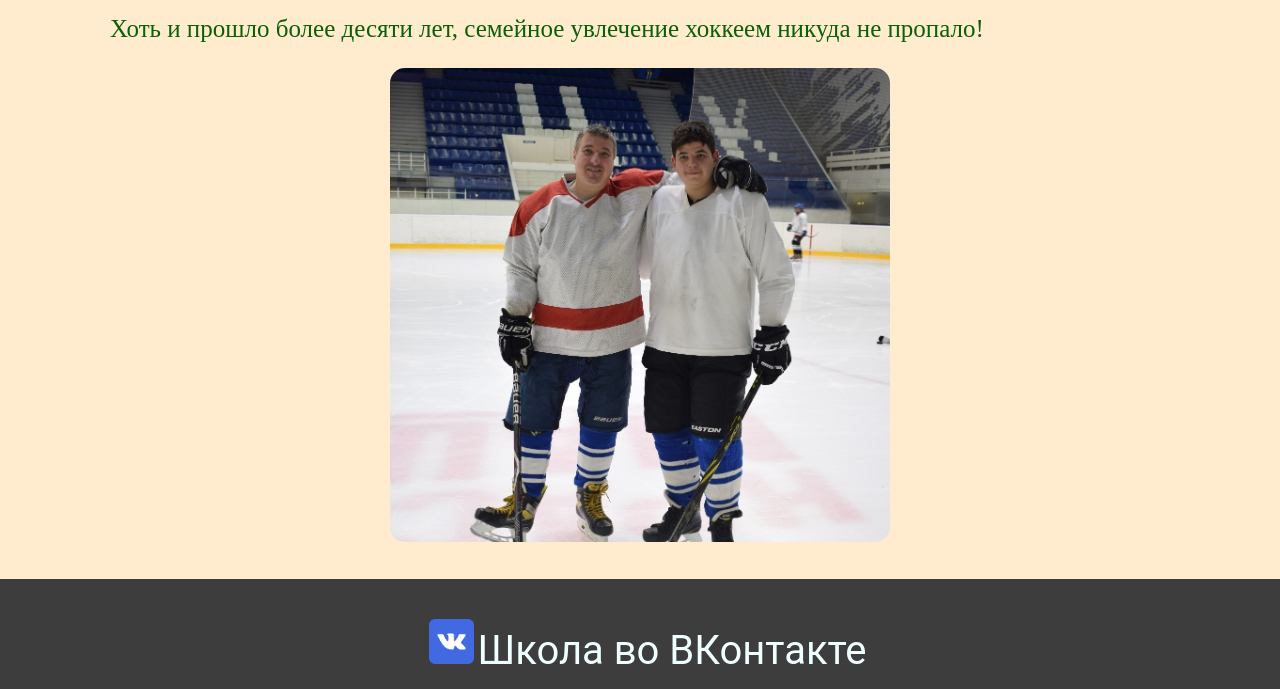
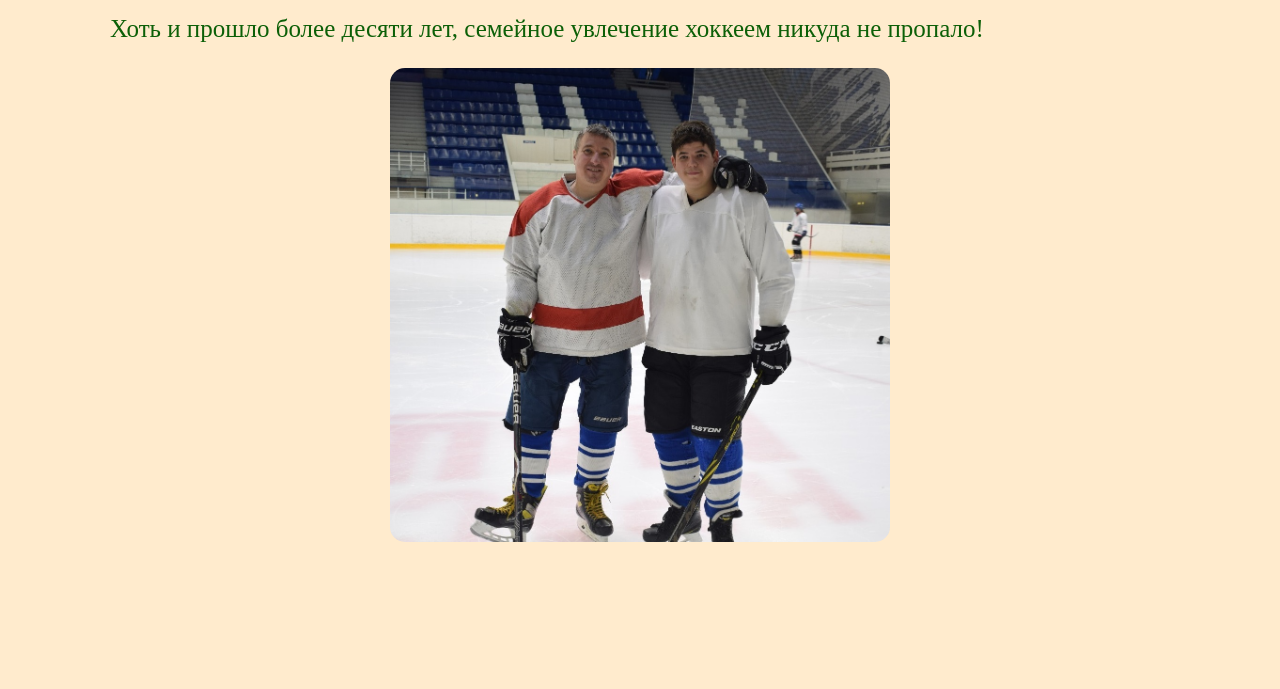
Before and after one commit to Lolotrope/Family, a plain HTML site: page traditions.html in a window 1280 px wide. Shown: the part 1114-1803 px from the top of the page. After the commit the page ends 1693 px from the top, so only its background shows below. Drawn offline with Linux system fonts and the light colour scheme; a web font is replaced by a local one.

Commit message:
Add files via upload

```diff
--- a/traditions.html
+++ b/traditions.html
@@ -55,15 +55,5 @@
 
       </div>
     </div>
-
-    <!-- Футер -->
-    <div class="foot">
-        <!--ссылка на ВК школы-->
-        <div class="link_vk">
-          <img class="icon_vk" src="images/icon_vk.png"  alt="ВК">
-          <a href="https://vk.com/public216548020" style="color: azure; font-size: 40px; text-decoration: none; font-family: roboto;"> Школа во ВКонтакте </a>
-        </div>
-      </div>
-
 </body>
 </html>
```
Also changed, not shown: index.html (+0 -9 lines), info.html (+1 -2 lines).
